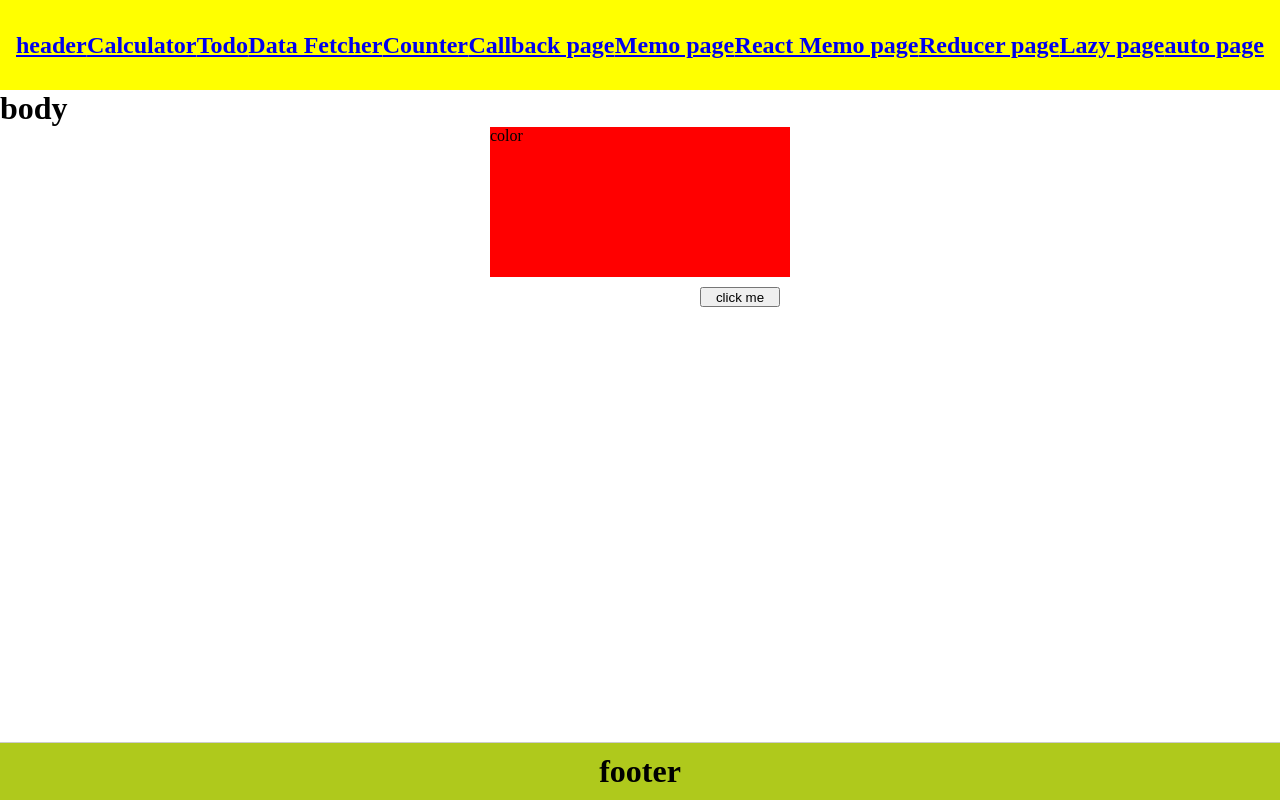
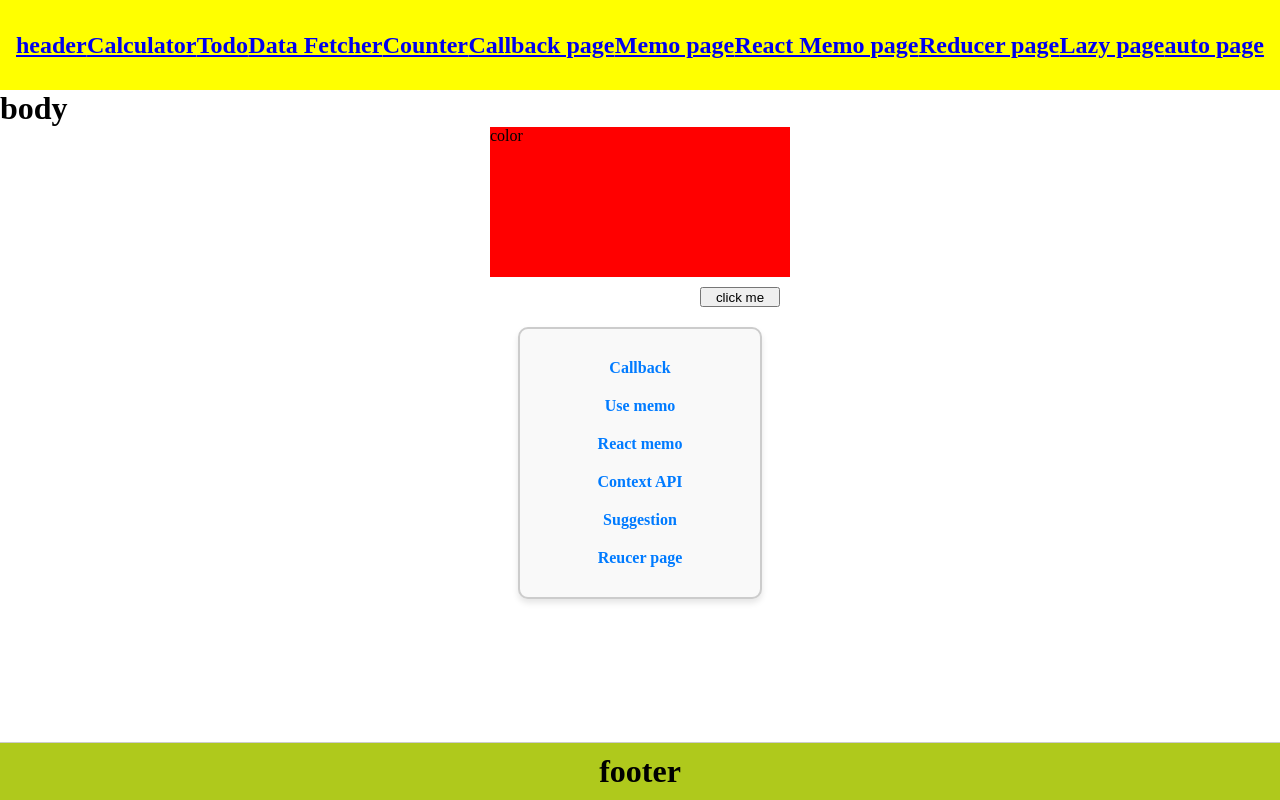
Before and after one commit to rabeeh-p/react-cltr, a React (Create React App) app: page / in a window 1280 px wide. Built offline with nearby package versions, Linux system fonts and the light colour scheme.

Commit message:
secnd finishd

```diff
--- a/src/App.js
+++ b/src/App.js
@@ -17,7 +17,10 @@ import Memo from './components/workout/Memo';
 import ReactMemo from './components/workout/ReactMemo';
 import ContextApi from './components/workout/ContextApi';
 import Reducer from './components/workout/Reducer';
+import Reducer2 from './components/second/Reducer';
 import AutoComplete from './components/workout/AutoComplete';
+import UseCallback from './components/second/UseCallback';
+import Suggestions from './components/second/Suggestions';
 const Lazy = React.lazy(() => import('./components/workout/Lazy'));
 
 function App() {
@@ -33,6 +36,8 @@ function App() {
       <ContextApi>
       <Suspense fallback={<div>Loading...</div>}>
     <Routes>
+
+
       <Route path='/' element={<Body/>}/>
       <Route path='/task' element={<Task/>} />
       <Route path='/pending' element={<Pending/>} />
@@ -47,9 +52,9 @@ function App() {
 
       <Route path='/lazy' element={<Lazy />} />
       <Route path='/autocomplete' element={<AutoComplete />} />
-
-
-
+      <Route path='/usecallback' element={<UseCallback />} />
+      <Route path='/suggestion' element={<Suggestions />} />
+      <Route path='/reducer-page' element={<Reducer2 />} />
 
     </Routes>
       </Suspense>
--- a/src/components/Body.jsx
+++ b/src/components/Body.jsx
@@ -1,7 +1,9 @@
 import React from 'react'
 import {useState} from 'react'
+import { useNavigate } from 'react-router-dom'
 
 function Body() {
+  const navigate = useNavigate()
   let [color,setColor] = useState('red')
 
   let clickedTheButton = ()=>{
@@ -22,6 +24,95 @@ function Body() {
         color
       </div>
       <button onClick={clickedTheButton} style={{marginLeft:'700px ',height:'20px',width:'80px',marginTop:'10px'}}>click me</button>
+
+      <div
+      style={{
+        display: "flex",
+        flexDirection: "column",
+        alignItems: "center",
+        justifyContent: "space-around",
+        padding: "20px",
+        border: "2px solid #ccc",
+        borderRadius: "10px",
+        backgroundColor: "#f9f9f9",
+        width: "200px",
+        boxShadow: "0 4px 6px rgba(0, 0, 0, 0.1)",
+        margin: "20px auto",
+      }}
+    >
+      <a
+        onClick={()=>navigate('/usecallback')}
+        href=""
+        style={{
+          textDecoration: "none",
+          color: "#007BFF",
+          margin: "10px 0",
+          fontWeight: "bold",
+          fontSize: "16px",
+        }}
+      >
+        Callback
+      </a>
+      <a
+        style={{
+          textDecoration: "none",
+          color: "#007BFF",
+          margin: "10px 0",
+          fontWeight: "bold",
+          fontSize: "16px",
+        }}
+      >
+        Use memo
+      </a>
+      <a
+        style={{
+          textDecoration: "none",
+          color: "#007BFF",
+          margin: "10px 0",
+          fontWeight: "bold",
+          fontSize: "16px",
+        }}
+      >
+        React memo
+      </a>
+      <a
+        style={{
+          textDecoration: "none",
+          color: "#007BFF",
+          margin: "10px 0",
+          fontWeight: "bold",
+          fontSize: "16px",
+        }}
+      >
+        Context API
+      </a>
+      <a
+       onClick={()=>navigate('/suggestion')}
+        style={{
+          textDecoration: "none",
+          color: "#007BFF",
+          margin: "10px 0",
+          fontWeight: "bold",
+          fontSize: "16px",
+        }}
+      >
+        Suggestion
+      </a>
+      <a
+       onClick={()=>navigate('/reducer-page')}
+        style={{
+          textDecoration: "none",
+          color: "#007BFF",
+          margin: "10px 0",
+          fontWeight: "bold",
+          fontSize: "16px",
+        }}
+      >
+        Reucer page
+      </a>
+    </div>
+
+
     </div>
   )
 }
--- /dev/null
+++ b/src/components/second/Reducer.jsx
@@ -0,0 +1,23 @@
+import React, { act, useReducer } from 'react'
+
+const Reducer = () => {
+    const intialValue = 1
+    const reducer = (state,action) =>{
+        if (action === 'increament') {
+            return state + 1
+        }else{
+            return state - 1
+        }
+    }
+    const [ count, dispatch] = useReducer(reducer,intialValue)
+  return (
+    <div>
+      <h1>reduer page</h1>
+      <h1> {count}</h1>
+      <button onClick={()=>dispatch('increament')}> increament1</button>
+      <button onClick={()=>dispatch('des')}> dec</button>
+    </div>
+  )
+}
+
+export default Reducer
--- /dev/null
+++ b/src/components/second/Suggestions.jsx
@@ -0,0 +1,53 @@
+import React, { useState } from 'react'
+
+const Suggestions = () => {
+    const [suggestion, setSuggest] = useState([])
+    const [input,setInputValue]= useState('')
+    const words = ['hello', 'hai','good']
+
+    const handleClick = (e)=>{
+
+        const input = e.target.value
+
+        setInputValue(input)
+
+        if (input){
+            const result = words.filter((item)=>{
+                return item.toLocaleLowerCase().includes(input)
+            })
+            setSuggest(result)
+            console.log(suggestion);
+            console.log(
+                'is wokring'
+            );
+
+        }else{
+            setSuggest([])
+        }
+
+
+
+    }
+
+  return (
+    <div>
+        <h1>suggestion</h1>
+        <input type="text" name="" id="" onChange={handleClick} />
+
+        <ul>
+            {suggestion.length > 0 &&
+                suggestion.map((item)=>{
+                    return (
+                        <li>{item}</li>
+                    )
+                }
+
+                )
+            }
+        </ul>
+
+    </div>
+  )
+}
+
+export default Suggestions
--- /dev/null
+++ b/src/components/second/UseCallback.jsx
@@ -0,0 +1,53 @@
+import React, { useCallback, useState } from 'react'
+import Callback from '../workout/Callback';
+
+const NewComponent = React.memo(({calbackSample})=>{
+  console.log('new component working');
+
+  return (
+    <div>
+      <button onClick={calbackSample}>increment</button>
+    </div>
+  )
+})
+const NewComponent2 = ({calbackSample})=>{
+  console.log('new component2 working');
+
+  return (
+    <div>
+      <button onClick={calbackSample}>increment</button>
+    </div>
+  )
+}
+
+const UseCallback = () => {
+  const [sample,setSample] = useState(1)
+  const [name,setName] = useState('rabeeh')
+
+  const calbackSample = useCallback(()=>{
+    console.log('is working call back2');
+    setSample(sample+1)
+
+  },[sample])
+  const Callback2 = ()=>{
+    setName('aju')
+
+  }
+
+
+  return (
+
+
+    <div>
+      <h1>callback</h1>
+      <h3>{sample}</h3>
+      <h3>{name}</h3>
+      <NewComponent calbackSample={calbackSample}/>
+      <NewComponent2 calbackSample={Callback2}/>
+
+
+    </div>
+  )
+}
+
+export default UseCallback
--- a/src/components/workout/AutoComplete.jsx
+++ b/src/components/workout/AutoComplete.jsx
@@ -9,8 +9,6 @@ const AutoComplete = () => {
   const handleSuggestion = (e) => {
     const input = e.target.value.toLowerCase();
     setInputValue(input);
-
-
 
     if (input) {
 
```
Also changed, not shown: src/components/second/Callback.jsx (deleted, +0 -12 lines).
